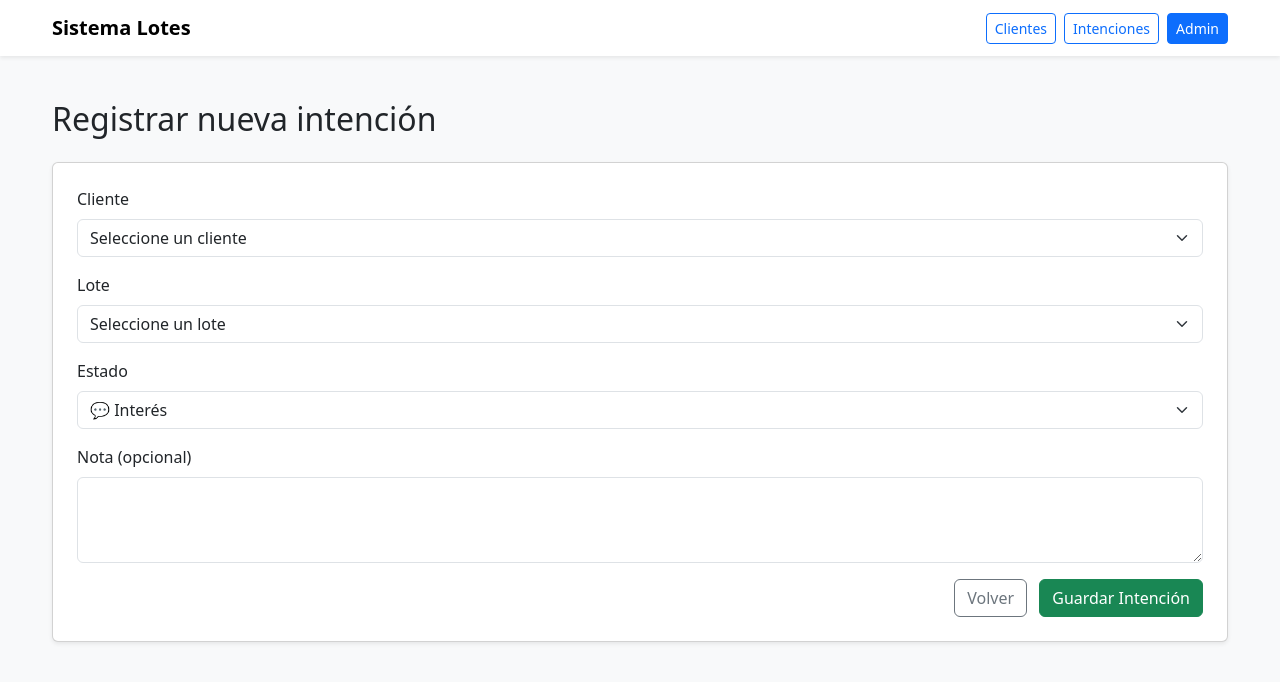
After one commit to programadorbox/sistema_lotes_project, a Django app: page /intenciones/nueva/ in a window 1280 px wide. The commit adds this page. Shown: the top 682 px of the page. Run offline with Django 5.2, Linux system fonts and the light colour scheme; the visitor is signed in with stand-in values (Sample User, id 1); data that the repository does not hold is empty.

Commit message:
Versión módulo 7 - correcciones y nuevas vistas

```diff
--- /dev/null
+++ b/intenciones/templates/intenciones/nueva_intencion.html
@@ -0,0 +1,49 @@
+{% extends "base.html" %}
+
+{% block content %}
+<h2 class="mb-4">Registrar nueva intención</h2>
+
+<form method="POST" class="card shadow-sm p-4 bg-white">
+  {% csrf_token %}
+
+  <div class="mb-3">
+    <label class="form-label">Cliente</label>
+    <select name="cliente" class="form-select" required>
+      <option value="">Seleccione un cliente</option>
+      {% for c in clientes %}
+        <option value="{{ c.id }}">{{ c.nombre }}</option>
+      {% endfor %}
+    </select>
+  </div>
+
+  <div class="mb-3">
+    <label class="form-label">Lote</label>
+    <select name="lote" class="form-select" required>
+      <option value="">Seleccione un lote</option>
+      {% for l in lotes %}
+        <option value="{{ l.id }}">{{ l.codigo }} — {{ l.proyecto.nombre }} ({{ l.estado }})</option>
+      {% endfor %}
+    </select>
+  </div>
+
+  <div class="mb-3">
+    <label class="form-label">Estado</label>
+    <select name="estado" class="form-select">
+      <option value="interes">💬 Interés</option>
+      <option value="reserva">⏳ Reserva</option>
+      <option value="confirmada">✅ Confirmada</option>
+      <option value="cancelada">❌ Cancelada</option>
+    </select>
+  </div>
+
+  <div class="mb-3">
+    <label class="form-label">Nota (opcional)</label>
+    <textarea name="nota" rows="3" class="form-control"></textarea>
+  </div>
+
+  <div class="text-end">
+    <a href="/intenciones/lista/" class="btn btn-outline-secondary me-2">Volver</a>
+    <button type="submit" class="btn btn-success">Guardar Intención</button>
+  </div>
+</form>
+{% endblock %}
--- a/intenciones/urls.py
+++ b/intenciones/urls.py
@@ -3,4 +3,6 @@ from . import views
 
 urlpatterns = [
     path('', views.index, name='intenciones_index'),
+    path('nueva/', views.nueva_intencion, name='nueva_intencion'),
+    path('lista/', views.lista_intenciones, name='lista_intenciones'),
 ]
--- a/intenciones/views.py
+++ b/intenciones/views.py
@@ -1,4 +1,95 @@
-from django.http import HttpResponse
+from django.shortcuts import render, redirect
+from django.contrib.auth.decorators import login_required, user_passes_test
+from django.contrib import messages
+from .models import Intencion
+from clientes.models import Cliente
+from lotes.models import Lote
 
+
+# --- Función para validar acceso ---
+def es_vendedor_o_admin(user):
+    return (
+        user.is_superuser
+        or user.groups.filter(name__in=["Vendedores", "Administradores"]).exists()
+    )
+
+
+# --- Vista: registrar nueva intención ---
+@login_required
+@user_passes_test(es_vendedor_o_admin)
+def nueva_intencion(request):
+    from django.shortcuts import get_object_or_404
+
+    clientes = Cliente.objects.all().order_by('nombre')
+    lotes = Lote.objects.all().order_by('codigo')
+
+    if request.method == 'POST':
+        cliente_id = request.POST.get('cliente')
+        lote_id = request.POST.get('lote')
+        estado = request.POST.get('estado')
+        nota = request.POST.get('nota', '')
+
+        # Validar campos obligatorios
+        if not cliente_id or not lote_id or not estado:
+            messages.error(request, "⚠️ Debes seleccionar cliente, lote y estado.")
+            return render(request, 'intenciones/nueva_intencion.html', {
+                'clientes': clientes,
+                'lotes': lotes,
+            })
+
+        try:
+            cliente = get_object_or_404(Cliente, id=cliente_id)
+            lote = get_object_or_404(Lote, id=lote_id)
+
+            Intencion.objects.create(
+                cliente=cliente,
+                lote=lote,
+                vendedor=request.user,
+                estado=estado,
+                nota=nota
+            )
+
+            messages.success(request, "✅ Intención registrada correctamente.")
+            return redirect('/intenciones/lista/')
+
+        except Exception as e:
+            messages.error(request, f"❌ Error al guardar: {str(e)}")
+
+    return render(request, 'intenciones/nueva_intencion.html', {
+        'clientes': clientes,
+        'lotes': lotes,
+    })
+
+
+
+# --- Vista: listar todas las intenciones (todos los vendedores pueden ver todas) ---
+@login_required
+@user_passes_test(es_vendedor_o_admin)
+def lista_intenciones(request):
+    vendedor_filtro = request.GET.get('vendedor')
+    estado_filtro = request.GET.get('estado')
+
+    intenciones = Intencion.objects.select_related('cliente', 'lote', 'vendedor').order_by('-creado')
+
+    # Filtrar por vendedor
+    if vendedor_filtro:
+        intenciones = intenciones.filter(vendedor__username=vendedor_filtro)
+
+    # Filtrar por estado
+    if estado_filtro:
+        intenciones = intenciones.filter(estado=estado_filtro)
+
+    # Lista de vendedores únicos (para el filtro)
+    vendedores = Intencion.objects.values_list('vendedor__username', flat=True).distinct()
+
+    return render(request, 'intenciones/lista_intenciones.html', {
+        'intenciones': intenciones,
+        'vendedores': vendedores,
+    })
+
+
+# --- Vista index: redirigir a lista ---
+@login_required
+@user_passes_test(es_vendedor_o_admin)
 def index(request):
-    return HttpResponse("Página de intenciones funcionando correctamente")
+    return redirect('lista_intenciones')
--- a/templates/base.html
+++ b/templates/base.html
@@ -1,25 +1,64 @@
+{% load static %}
 <!doctype html>
 <html lang="es">
 <head>
   <meta charset="utf-8">
   <title>Sistema Lotes</title>
   <meta name="viewport" content="width=device-width, initial-scale=1">
-  <!-- Bootstrap -->
-  <link href="https://cdn.jsdelivr.net/npm/bootstrap@5.3.3/dist/css/bootstrap.min.css" rel="stylesheet">
+
+  <!-- Bootstrap CSS -->
+  <link
+  href="https://cdn.jsdelivr.net/npm/bootstrap@5.3.3/dist/css/bootstrap.min.css"
+  rel="stylesheet"
+  integrity="sha384-QWTKZyjpPEjISv5WaRU9OFeRpok6YctnYmDr5pNlyT2bRjXh0JMhjY6hW+ALEwIH"
+  crossorigin="anonymous">
+
+
+  <!-- Estilos globales -->
+  <style>
+    body {
+      background-color: #f8f9fa;
+    }
+    nav.navbar {
+      margin-bottom: 20px;
+    }
+    .container {
+      max-width: 1200px;
+    }
+  </style>
 </head>
-<body class="bg-light">
+
+<body>
   <nav class="navbar navbar-expand-lg bg-white shadow-sm">
     <div class="container">
       <a class="navbar-brand fw-bold" href="/">Sistema Lotes</a>
-    <div>
+      <div class="d-flex align-items-center">
         <a class="btn btn-outline-primary btn-sm me-2" href="/clientes/">Clientes</a>
         <a class="btn btn-outline-primary btn-sm me-2" href="/intenciones/">Intenciones</a>
         <a class="btn btn-primary btn-sm" href="/admin/">Admin</a>
       </div>
     </div>
   </nav>
+
+  <!-- Mensajes de Django -->
+  <div class="container mt-2">
+    {% if messages %}
+      {% for message in messages %}
+        <div class="alert alert-{{ message.tags }} alert-dismissible fade show" role="alert">
+          {{ message }}
+          <button type="button" class="btn-close" data-bs-dismiss="alert"></button>
+        </div>
+      {% endfor %}
+    {% endif %}
+  </div>
+
+  <!-- Contenido dinámico -->
   <main class="container py-4">
-  {% block content %}{% endblock %}
+    {% block content %}
+    {% endblock %}
   </main>
+
+  <!-- Bootstrap JS -->
+  <script src="https://cdn.jsdelivr.net/npm/bootstrap@5.3.3/dist/js/bootstrap.bundle.min.js"></script>
 </body>
 </html>
```
Also changed, not shown: documentation.md (+20 -50 lines), intenciones/templates/intenciones/lista_intenciones.html (added, +84 -0 lines). Lines whose indentation alone changed are shown as unchanged.
